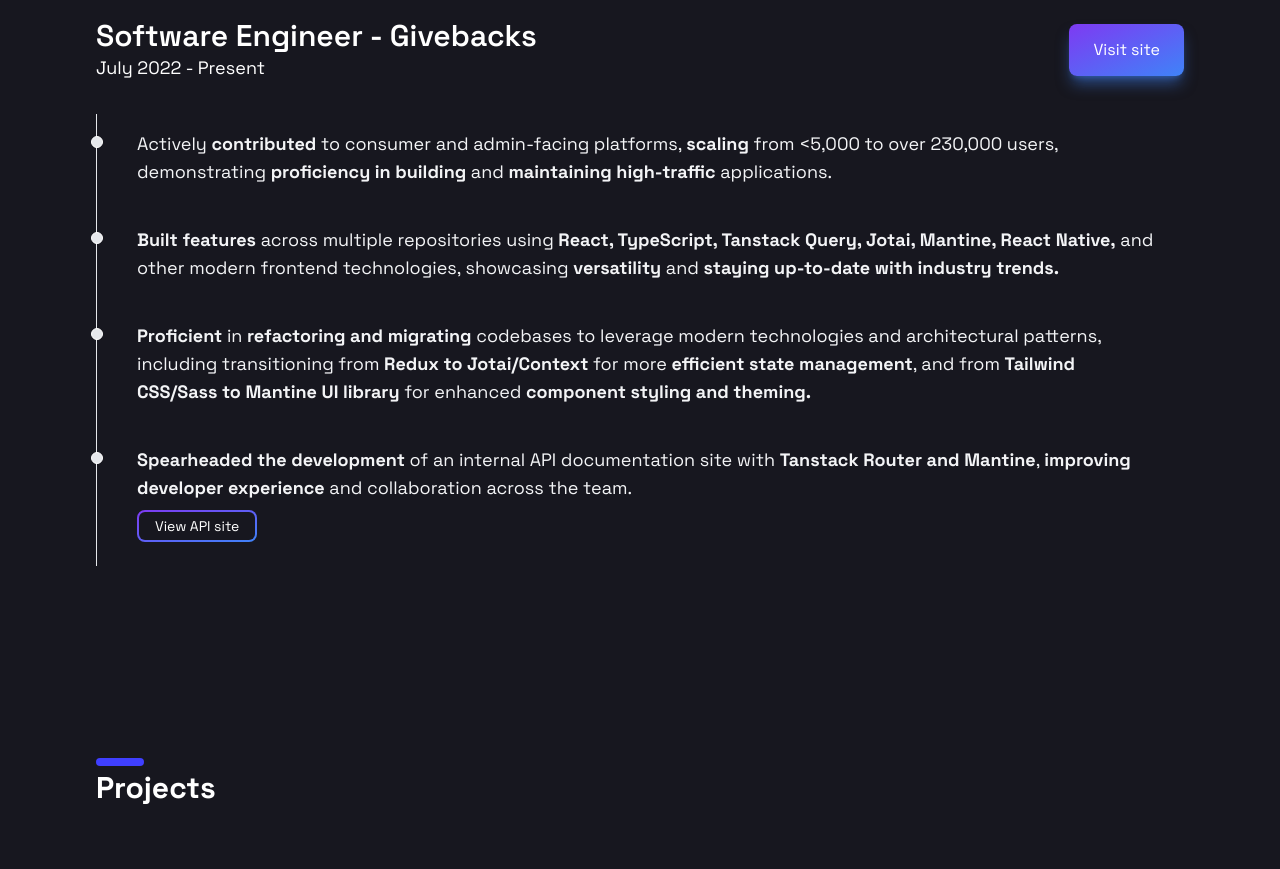
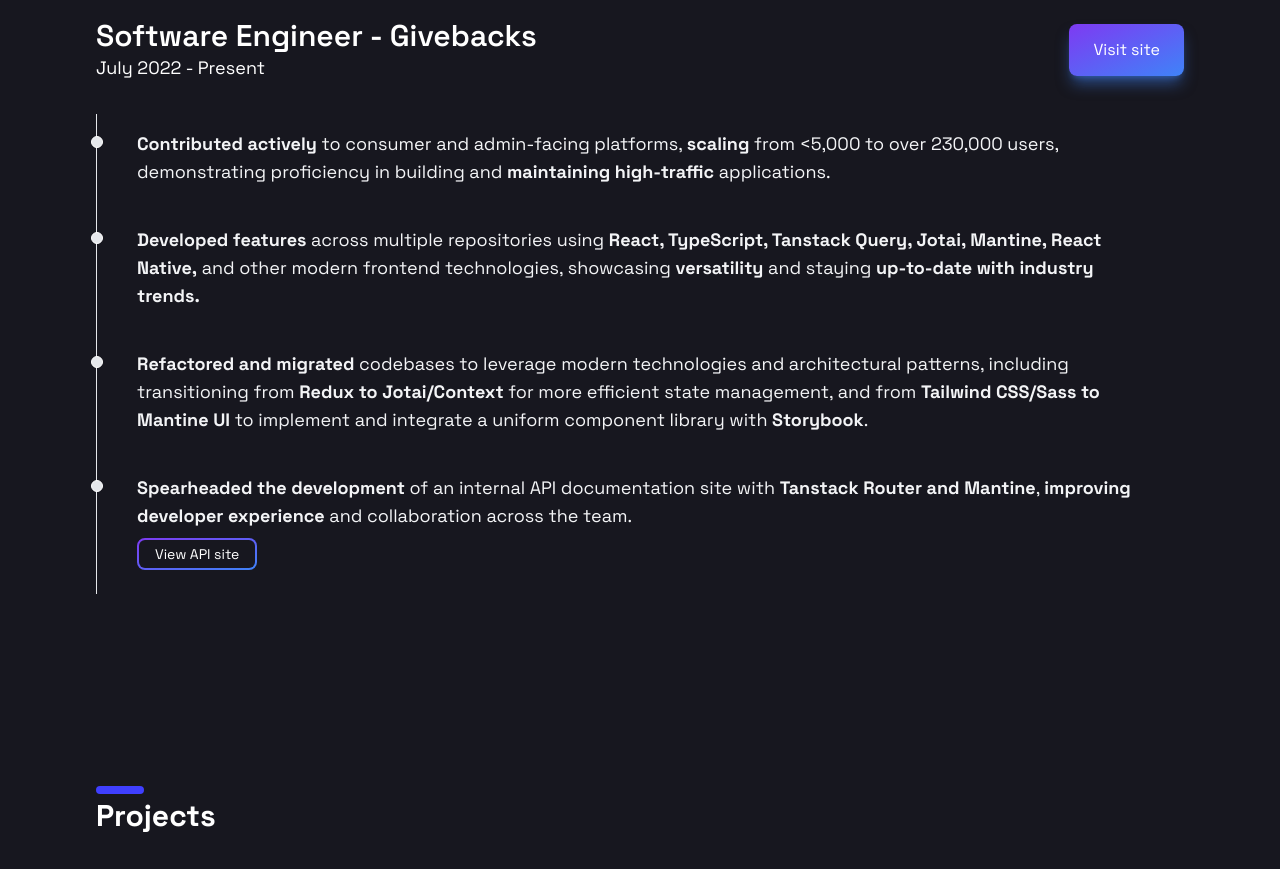
Before and after one commit to sem0701/portfolio, a React (Vite) app: page / in a window 1280 px wide. Shown: the part 1980-2849 px from the top of the page. Built offline with nearby package versions, Linux system fonts and the light colour scheme.

Commit message:
Update resume and experience text

```diff
--- a/src/Experience.jsx
+++ b/src/Experience.jsx
@@ -33,34 +33,35 @@
           <li class="mb-10 ms-4">
             <div class="absolute w-3 h-3 -left-[6.5px] bg-gray-200 rounded-full mt-1.5  border border-white"></div>
             <h3 class="text-lg font-normal text-gray-100 dark:text-white">
-              Actively <strong>contributed</strong> to consumer and admin-facing
+              <strong>Contributed actively</strong> to consumer and admin-facing
               platforms, <strong>scaling</strong> from &lt;5,000 to over 230,000
-              users, demonstrating <strong>proficiency in building</strong> and{" "}
+              users, demonstrating proficiency in building and{" "}
               <strong>maintaining high-traffic</strong> applications.
             </h3>
           </li>
           <li class="mb-10 ms-4">
             <div class="absolute w-3 h-3 -left-[6.5px] bg-gray-200 rounded-full mt-1.5  border border-white"></div>
             <h3 class="text-lg font-normal text-gray-100 dark:text-white">
-              <strong>Built features</strong> across multiple repositories using{" "}
+              <strong>Developed features</strong> across multiple repositories
+              using{" "}
               <strong>
                 React, TypeScript, Tanstack Query, Jotai, Mantine, React Native,
               </strong>{" "}
               and other modern frontend technologies, showcasing{" "}
-              <strong>versatility</strong> and{" "}
-              <strong>staying up-to-date with industry trends.</strong>{" "}
+              <strong>versatility</strong> and staying{" "}
+              <strong>up-to-date with industry trends.</strong>
             </h3>
           </li>
           <li class="mb-10 ms-4">
             <div class="absolute w-3 h-3 -left-[6.5px] bg-gray-200 rounded-full mt-1.5  border border-white"></div>
             <h3 class="text-lg font-normal text-gray-100 dark:text-white">
-              <strong>Proficient</strong> in{" "}
-              <strong>refactoring and migrating</strong> codebases to leverage
+              <strong>Refactored and migrated</strong> codebases to leverage
               modern technologies and architectural patterns, including
               transitioning from <strong>Redux to Jotai/Context</strong> for
-              more <strong>efficient state management</strong>, and from{" "}
-              <strong>Tailwind CSS/Sass to Mantine UI library</strong> for
-              enhanced <strong>component styling and theming.</strong>
+              more efficient state management, and from{" "}
+              <strong>Tailwind CSS/Sass to Mantine UI</strong> to implement and
+              integrate a uniform component library with{" "}
+              <strong>Storybook</strong>.
             </h3>
           </li>
           <li class="ms-4">
```
Also changed, not shown: 1 other file (tests, documents, lock files or other folders).
